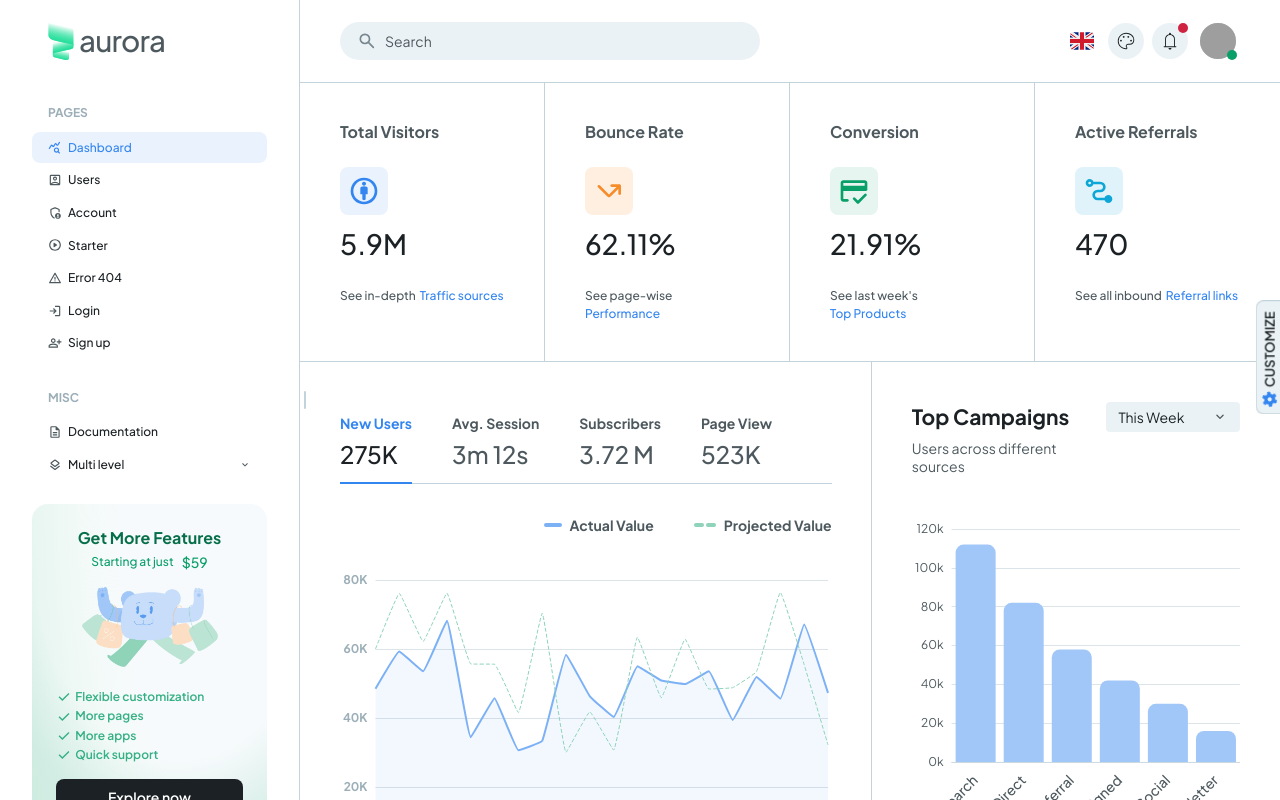
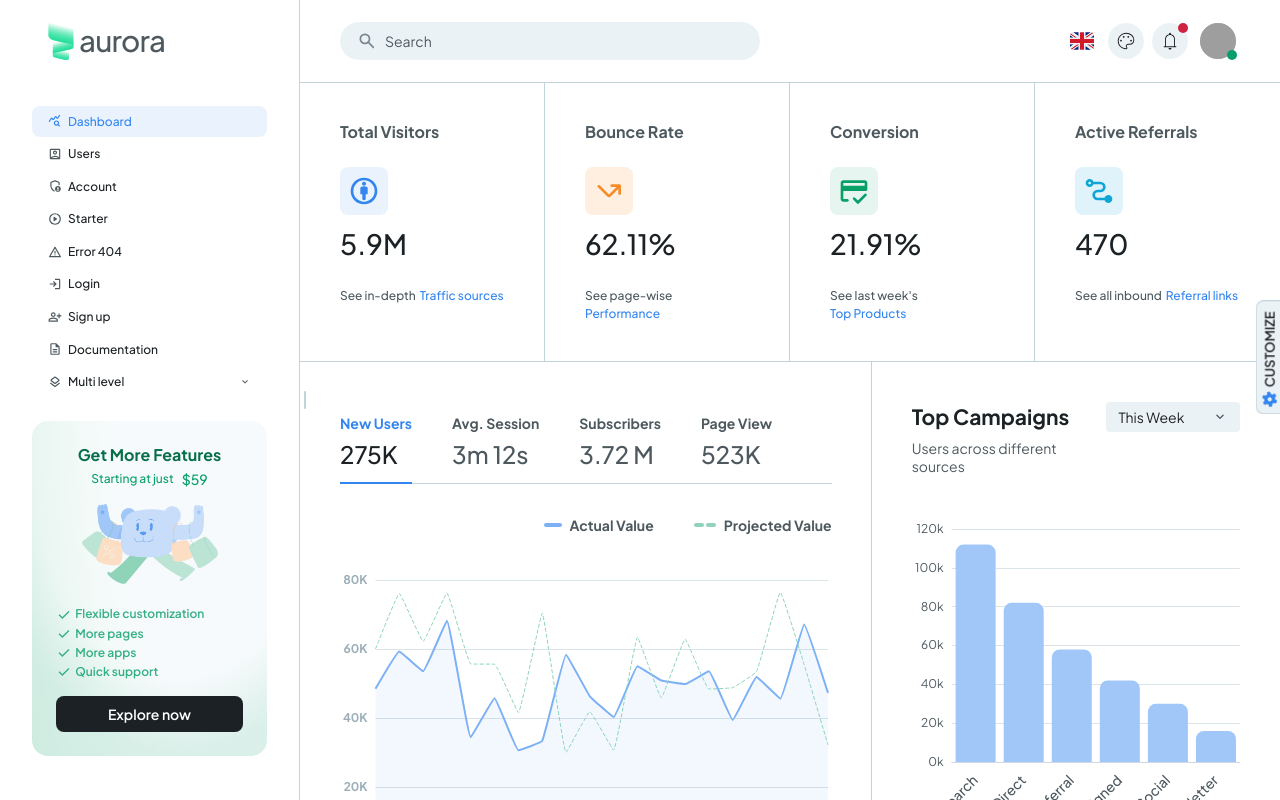
Before and after one commit to RafiKK98/aurora-free, a React (Vite) app: page / in a window 1280 px wide. Shown: the top 800 px of the page. Built offline with nearby package versions, Linux system fonts and the light colour scheme; grey boxes are pictures that could not be loaded; a web font is replaced by a local one.

Commit message:
sidenav updated

```diff
--- a/src/components/common/PromoCard.tsx
+++ b/src/components/common/PromoCard.tsx
@@ -1,6 +1,5 @@
-import Box from '@mui/material/Box';
+import Box, { BoxProps } from '@mui/material/Box';
 import Button from '@mui/material/Button';
-import Paper, { PaperProps } from '@mui/material/Paper';
 import Stack from '@mui/material/Stack';
 import Typography from '@mui/material/Typography';
 import { storeLink } from 'lib/constants';
@@ -11,13 +10,14 @@ import promo from '/assets/images/illustrations/5.webp';
 
 const proFeatures = ['Flexible customization', 'More pages', 'More apps', 'Quick support'];
 
-interface PromoCardProps extends PaperProps {
+interface PromoCardProps extends BoxProps {
   showFeatures?: boolean;
 }
 
 const PromoCard = ({ showFeatures = true, sx, ...rest }: PromoCardProps) => {
   return (
-    <Paper
+    <Box
+      className="promo-card"
       sx={(theme) => {
         const palette = (theme.vars.palette as any)['chGreen'];
         const bg = (theme.vars.palette as any).background;
@@ -85,7 +85,7 @@ const PromoCard = ({ showFeatures = true, sx, ...rest }: PromoCardProps) => {
           Explore now
         </Button>
       </Stack>
-    </Paper>
+    </Box>
   );
 };
 
--- a/src/components/settings-panel/SettingsPanel.tsx
+++ b/src/components/settings-panel/SettingsPanel.tsx
@@ -115,7 +115,7 @@ const SettingsPanel = () => {
                 </Stack>
               </Box>
               <Box sx={{ p: 3 }}>
-                <PromoCard showFeatures={false} sx={{ width: '100% !important' }} />
+                <PromoCard showFeatures={false} />
               </Box>
             </Stack>
           </SimpleBar>
--- a/src/layouts/main-layout/sidenav/SidenavDrawerContent.tsx
+++ b/src/layouts/main-layout/sidenav/SidenavDrawerContent.tsx
@@ -1,5 +1,5 @@
 import { useMemo } from 'react';
-import { Divider, IconButton, ListSubheader } from '@mui/material';
+import { Divider, IconButton } from '@mui/material';
 import Box from '@mui/material/Box';
 import List from '@mui/material/List';
 import Toolbar from '@mui/material/Toolbar';
@@ -96,27 +96,6 @@ const SidenavDrawerContent = ({ variant = 'permanent' }: SidenavDrawerContentPro
                       flexDirection: 'column',
                       gap: '2px',
                     }}
-                    subheader={
-                      menu.subheader && (
-                        <ListSubheader
-                          component="div"
-                          disableGutters
-                          sx={{
-                            textAlign: expanded ? 'left' : 'center',
-                            color: 'text.disabled',
-                            typography: 'overline',
-                            fontWeight: 700,
-                            py: 1,
-                            paddingLeft: expanded ? 2 : 0,
-                            mb: 0.25,
-                            position: 'static',
-                            background: 'transparent',
-                          }}
-                        >
-                          {menu.subheader}
-                        </ListSubheader>
-                      )
-                    }
                   >
                     {menu.items.map((item) => (
                       <NavItem key={item.pathName} item={item} level={0} />
--- a/src/routes/sitemap.ts
+++ b/src/routes/sitemap.ts
@@ -18,7 +18,7 @@ export interface SubMenuItem {
 export interface MenuItem {
   id: string;
   key?: string; // used for the locale
-  subheader: string;
+  subheader?: string;
   icon: string;
   target?: HTMLAttributeAnchorTarget;
   iconSx?: SxProps;
@@ -28,7 +28,6 @@ export interface MenuItem {
 const sitemap: MenuItem[] = [
   {
     id: 'pages',
-    subheader: 'Pages',
     icon: 'material-symbols:view-quilt-outline',
     items: [
       {
@@ -81,13 +80,6 @@ const sitemap: MenuItem[] = [
         pathName: 'sign-up',
         active: true,
       },
-    ],
-  },
-  {
-    id: 'misc',
-    subheader: 'Misc',
-    icon: 'material-symbols:dashboard-customize-outline-rounded',
-    items: [
       {
         name: 'Documentation',
         icon: 'material-symbols:description-outline-rounded',
```
